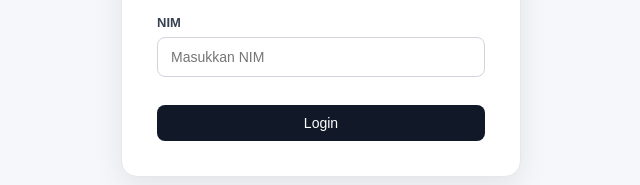
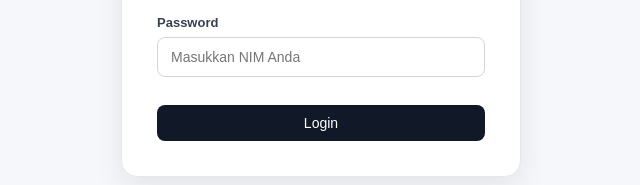
Before and after one commit to Ardyanomanuk/kspm-finance, a plain HTML site: page index.html in a window 1280 px wide. Shown: the part 443-628 px from the top of the page, 319-959 px from the left. Drawn offline with nearby package versions, Linux system fonts and the light colour scheme.

Commit message:
Fix login form labels and placeholders
Updated the login form labels and placeholders for clarity.

```diff
--- a/index.html
+++ b/index.html
@@ -56,13 +56,13 @@
 
                 <div class="form-group">
                     <label for="loginPassword">
-                        NIM
+                        Password
                     </label>
 
                     <input
                         type="password"
                         id="loginPassword"
-                        placeholder="Masukkan NIM"
+                        placeholder="Masukkan NIM Anda"
                         required
                     >
                 </div>
```
